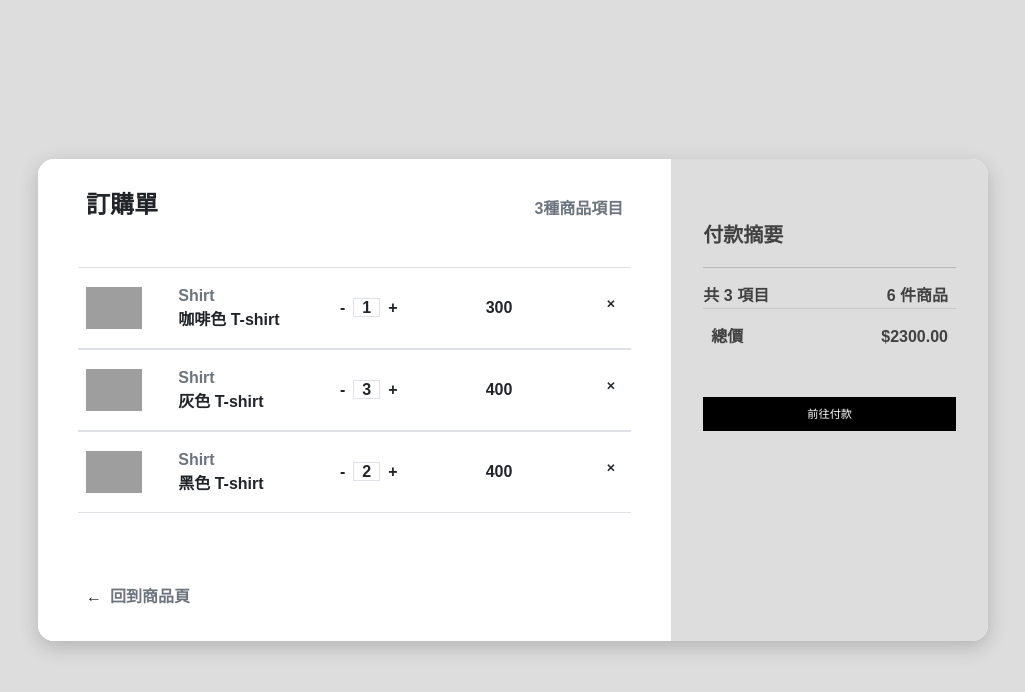
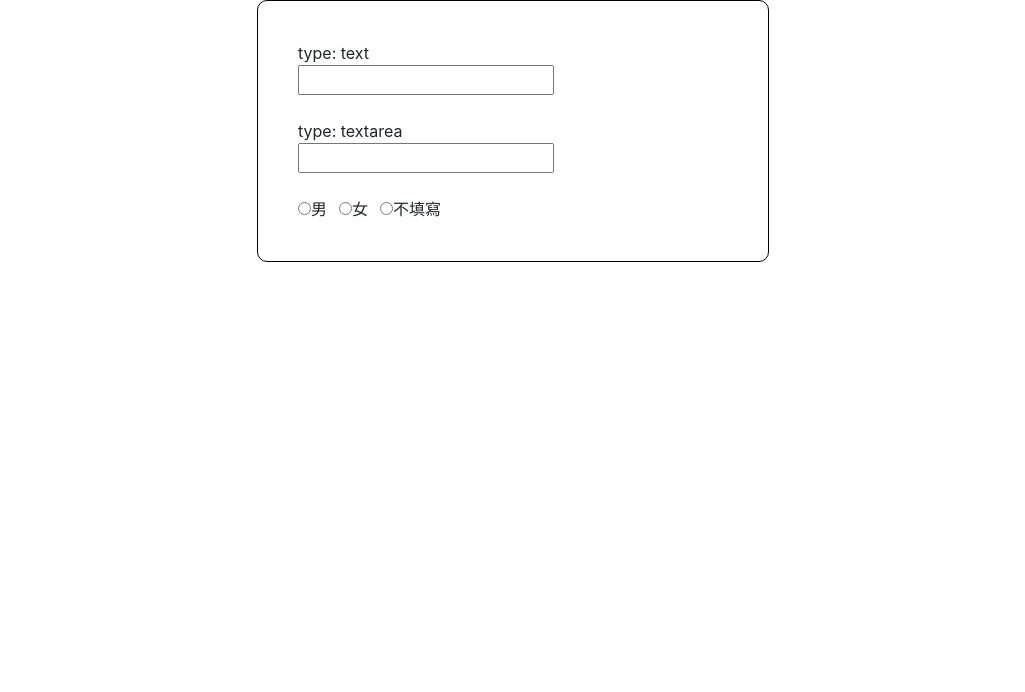
Before and after one commit to hunter850/react_lesson, a React (Create React App) app: page / in a window 1280 px wide. Shown: the top 692 px of the page, without its empty margins (127-1152 px from the left). Built offline with nearby package versions, Linux system fonts and the light colour scheme; grey boxes are pictures that could not be loaded.

Commit message:
controled form

```diff
--- /dev/null
+++ b/src/0713/ControledForm.jsx
@@ -0,0 +1,70 @@
+import { Fragment, useState, useMemo } from "react";
+
+function ControledForm() {
+    const [textInput, setTextInput] = useState("");
+    const [textareaInput, setTextareaInput] = useState("");
+    const [gender, setGender] = useState(false);
+    const styles = useMemo(() => {
+        return {
+            formWrap: {
+                padding: "40px",
+                border: "1px solid black",
+                width: "40%",
+                margin: "auto",
+                borderRadius: "10px",
+            },
+            radioStyle: {
+                marginRight: "12px",
+                cursor: "pointer",
+            },
+        };
+    }, []);
+    const radioArray = useMemo(() => {
+        return ["男", "女", "不填寫"];
+    }, []);
+    return (
+        <Fragment>
+            <form style={styles.formWrap}>
+                <label htmlFor="text_input">type: text</label>
+                <br />
+                <input
+                    type="text"
+                    value={textInput}
+                    onChange={setTextInput}
+                    id="text_input"
+                />
+                <br />
+                <br />
+                <label htmlFor="textarea_input">type: textarea</label>
+                <br />
+                <input
+                    type="text"
+                    value={textareaInput}
+                    onChange={setTextareaInput}
+                    id="textarea_input"
+                />
+                <br />
+                <br />
+                {radioArray.map((item, index) => (
+                    <Fragment>
+                        <input
+                            type="radio"
+                            value={item}
+                            id={"gender" + index}
+                            checked={gender === item}
+                            onChange={(event) => setGender(event.target.value)}
+                        />
+                        <label
+                            htmlFor={"gender" + index}
+                            style={styles.radioStyle}
+                        >
+                            {item}
+                        </label>
+                    </Fragment>
+                ))}
+            </form>
+        </Fragment>
+    );
+}
+
+export default ControledForm;
--- a/src/App.jsx
+++ b/src/App.jsx
@@ -1,7 +1,7 @@
-import OrderPage from "./0713/OrderPage";
+import ControledForm from "./0713/ControledForm";
 
 function App() {
-    return <OrderPage />;
+    return <ControledForm />;
 }
 
 export default App;
```
